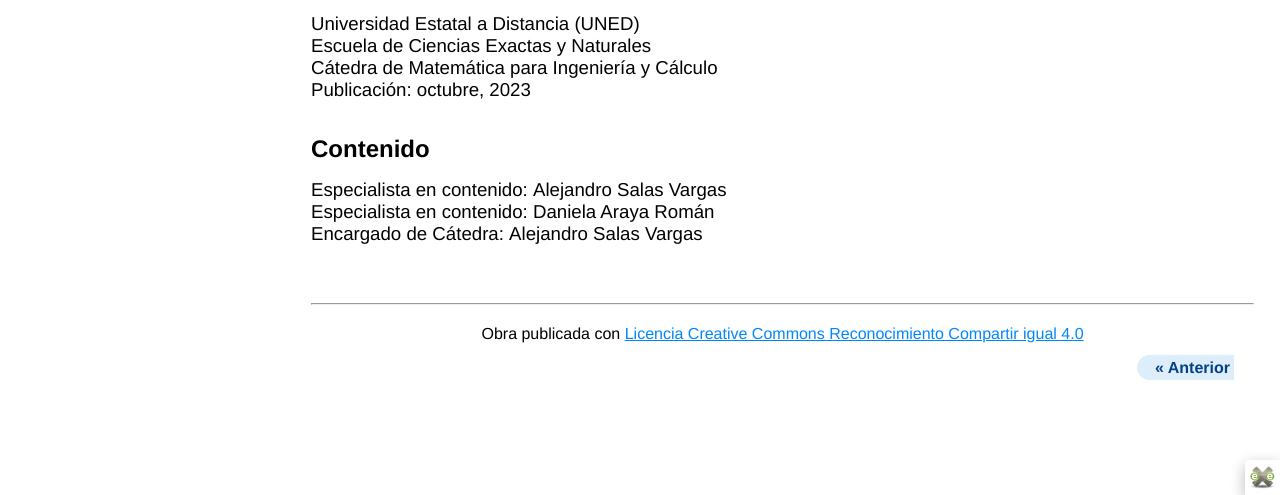
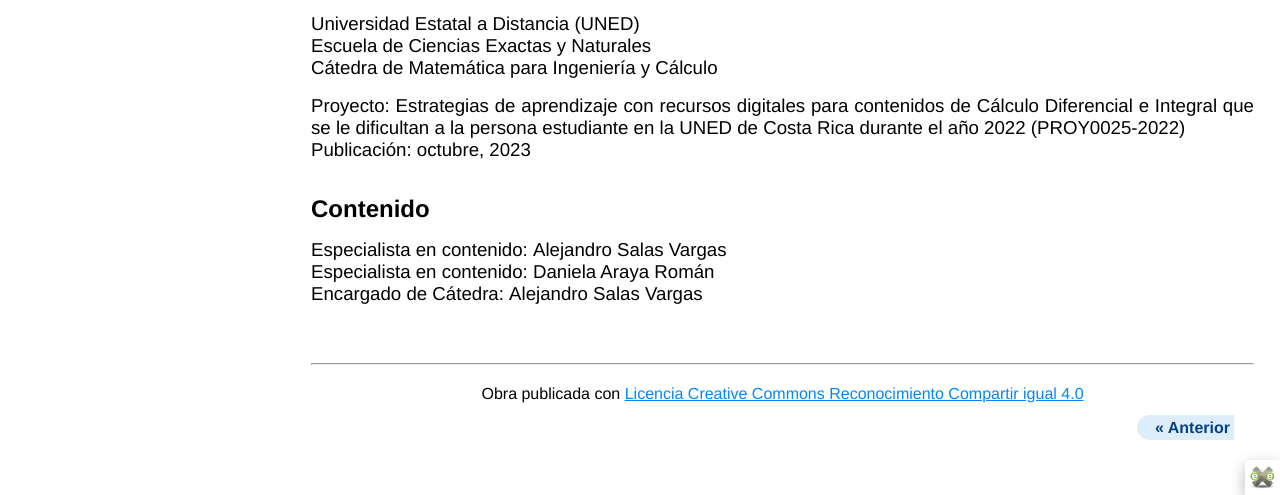
Before and after one commit to materialDidactico/limTrigo, a plain HTML site: page crditos.html in a window 1280 px wide. Shown: the part 305-800 px from the top of the page. Drawn offline with nearby package versions, Linux system fonts and the light colour scheme.

Commit message:
Add files via upload

```diff
--- a/crditos.html
+++ b/crditos.html
@@ -75,7 +75,9 @@ window.MathJax = {
 <p style="text-align: center;"><img src="banner2.png" alt="" width="1594" height="247" /></p>
 <p style="text-align: center;"></p>
 <p><span style="font-size: 18pt;"><strong>Límites Trigonométricos</strong></span></p>
-<p><span style="font-size: 14pt;">Universidad Estatal a Distancia (UNED)</span><br /><span style="font-size: 14pt;">Escuela de Ciencias Exactas y Naturales</span><br /><span style="font-size: 14pt;">Cátedra de Matemática para Ingeniería y Cálculo</span><br /><span style="font-size: 14pt;">Publicación: octubre, 2023</span></p>
+<p><span style="font-size: 14pt;">Universidad Estatal a Distancia (UNED)</span><br /><span style="font-size: 14pt;">Escuela de Ciencias Exactas y Naturales</span><br /><span style="font-size: 14pt;">Cátedra de Matemática para Ingeniería y Cálculo</span></p>
+<p><span style="font-size: 14pt;">Proyecto: Estrategias de aprendizaje con recursos digitales para contenidos de Cálculo Diferencial e Integral que se le dificultan a la persona estudiante en la UNED de Costa Rica durante el año 2022 (PROY0025-2022)</span><br /><span style="font-size: 14pt;">Publicación: octubre, 2023</span></p>
+<p></p>
 <p><br /><span style="font-size: 18pt;"><strong>Contenido</strong></span></p>
 <p><span style="font-size: 14pt;">Especialista en contenido: Alejandro Salas Vargas</span><br /><span style="font-size: 14pt;">Especialista en contenido: Daniela Araya Román</span><br /><span style="font-size: 14pt;">Encargado de Cátedra: Alejandro Salas Vargas</span></p>
 <p></p>
```
